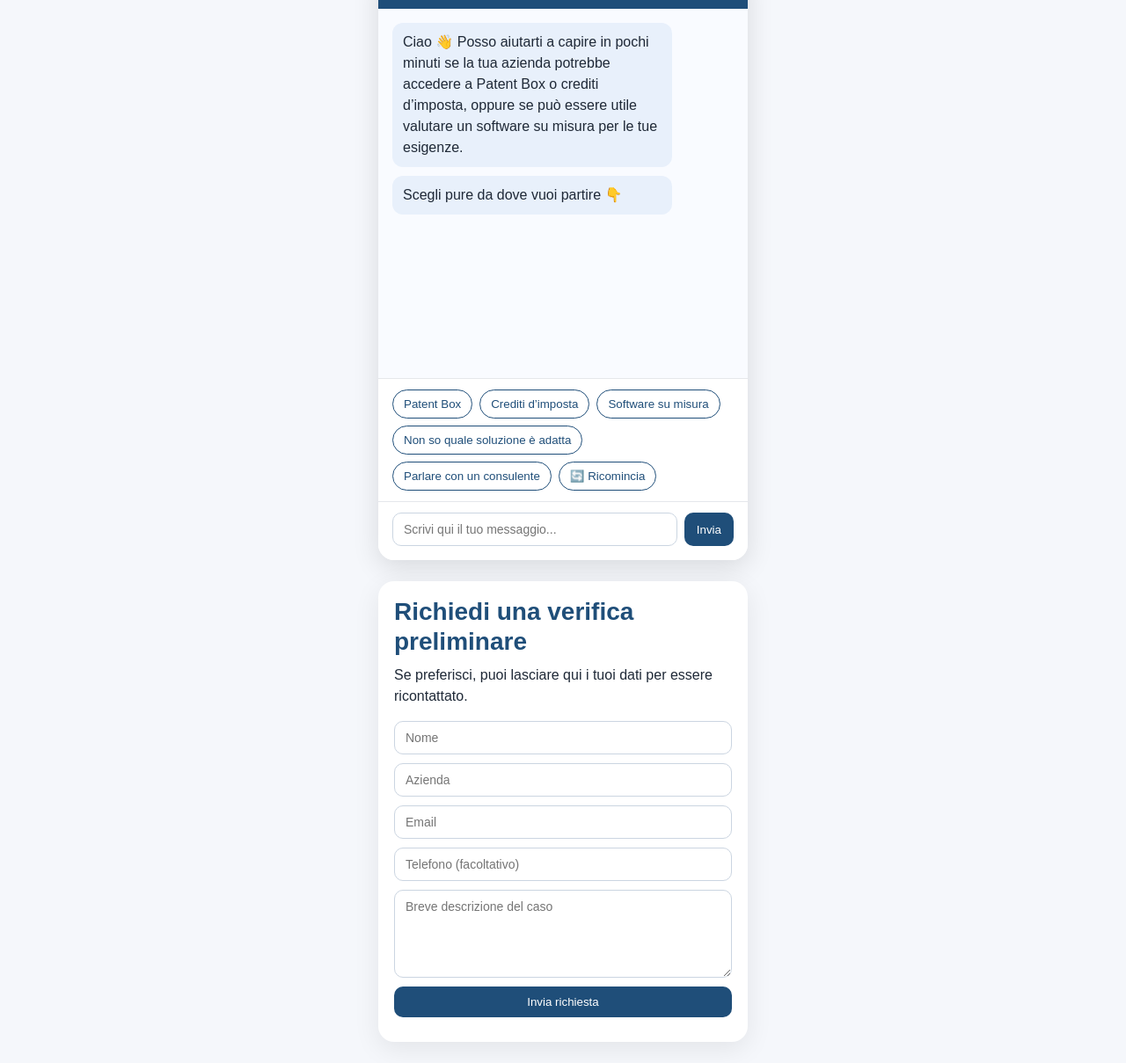
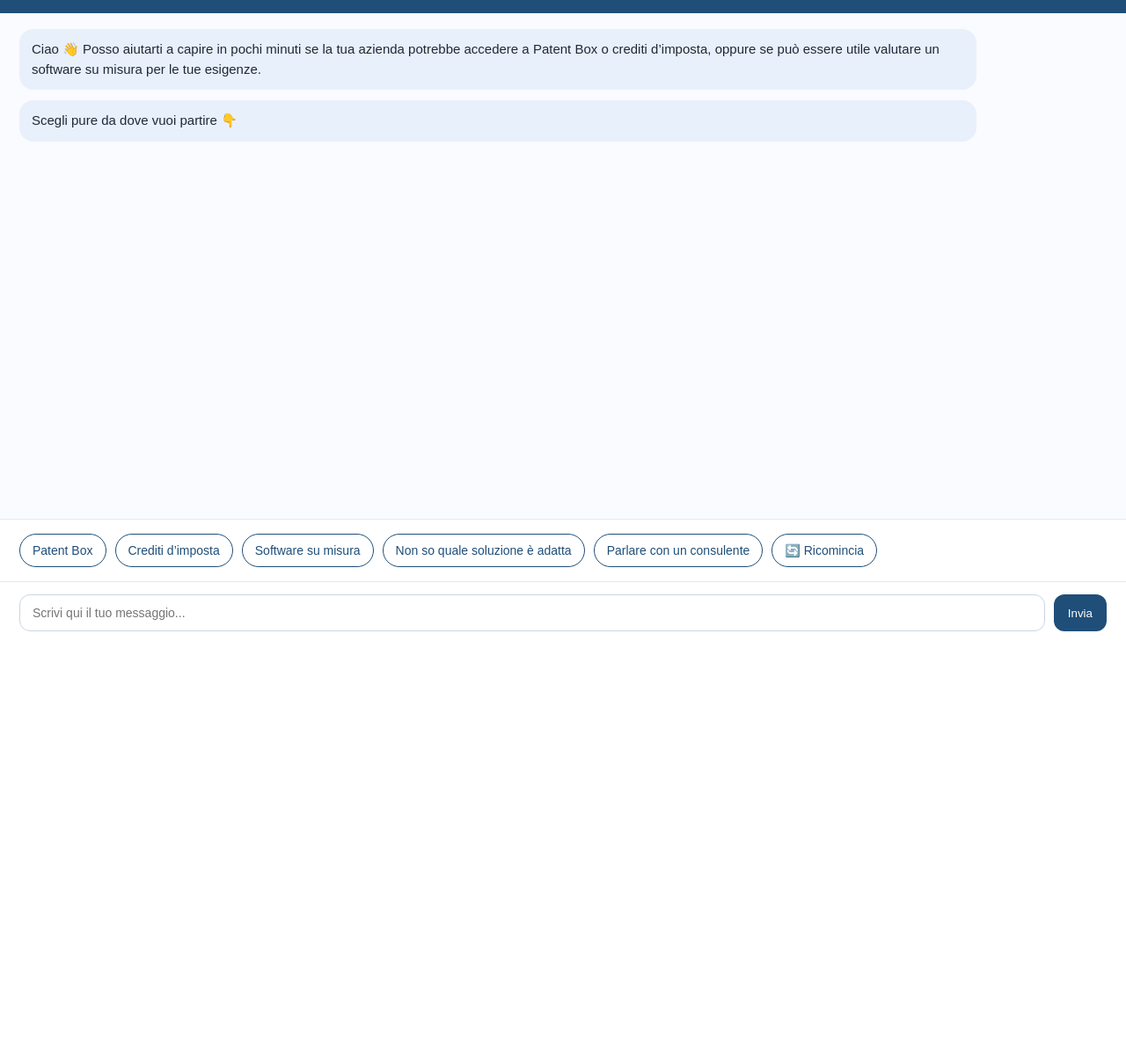
Before and after one commit to FEMA-Consulting/pmi-bot-fema, a website: page public/index.html in a window 1280 px wide. Shown: the part 64-1273 px from the top of the page at 88% size. After the commit the page ends 800 px from the top, so only its background shows below. Drawn offline with Linux system fonts and the light colour scheme.

Commit message:
Refactor CSS for layout and styling improvements

```diff
--- a/public/style.css
+++ b/public/style.css
@@ -2,35 +2,45 @@
   box-sizing: border-box;
 }
 
+html,
 body {
   margin: 0;
+  padding: 0;
+  width: 100%;
+  height: 100%;
   font-family: Arial, sans-serif;
-  background: #f5f7fb;
+  background: transparent;
   color: #1f2937;
+  overflow: hidden;
+}
+
+body {
+  display: flex;
+  justify-content: center;
+  align-items: stretch;
 }
 
 .page {
-  min-height: 100vh;
-  padding: 24px;
+  width: 100%;
+  height: 100%;
+  padding: 0;
   display: flex;
   flex-direction: column;
-  align-items: center;
-  gap: 24px;
+  gap: 0;
 }
 
-.chat-section,
-.lead-section {
+.chat-section {
+  flex: 1;
   width: 100%;
   display: flex;
-  justify-content: center;
 }
 
 .chat-widget {
   width: 100%;
-  max-width: 420px;
+  height: 100%;
   background: #ffffff;
   border-radius: 18px;
-  box-shadow: 0 8px 30px rgba(0, 0, 0, 0.12);
+  box-shadow: none;
   overflow: hidden;
   display: flex;
   flex-direction: column;
@@ -39,16 +49,17 @@ body {
 .chat-header {
   background: #1f4e79;
   color: #fff;
-  padding: 16px;
+  padding: 18px 22px;
   display: flex;
-  justify-content: space-between;
-  align-items: center;
-  gap: 12px;
+  flex-direction: column;
+  align-items: flex-start;
+  gap: 6px;
+  flex-shrink: 0;
 }
 
 .chat-header-title {
   font-weight: 700;
-  font-size: 16px;
+  font-size: 18px;
 }
 
 .chat-header-subtitle {
@@ -57,20 +68,22 @@ body {
 }
 
 .chat-body {
-  height: 420px;
+  flex: 1;
   overflow-y: auto;
-  padding: 16px;
+  padding: 18px 22px;
   background: #f9fbff;
+  min-height: 0;
 }
 
 .message {
-  max-width: 82%;
-  padding: 10px 12px;
-  border-radius: 12px;
-  margin-bottom: 10px;
+  max-width: 88%;
+  padding: 12px 14px;
+  border-radius: 16px;
+  margin-bottom: 12px;
   line-height: 1.5;
   white-space: pre-wrap;
   word-wrap: break-word;
+  font-size: 15px;
 }
 
 .message.bot {
@@ -87,20 +100,22 @@ body {
 .quick-actions {
   display: flex;
   flex-wrap: wrap;
-  gap: 8px;
-  padding: 12px 16px;
+  gap: 10px;
+  padding: 16px 22px;
   border-top: 1px solid #e5e7eb;
   background: #ffffff;
+  flex-shrink: 0;
 }
 
 .quick-btn {
   border: 1px solid #1f4e79;
   background: #ffffff;
   color: #1f4e79;
-  border-radius: 20px;
-  padding: 8px 12px;
+  border-radius: 999px;
+  padding: 10px 14px;
   cursor: pointer;
   transition: 0.2s ease;
+  font-size: 14px;
 }
 
 .quick-btn:hover {
@@ -110,18 +125,19 @@ body {
 
 .chat-form {
   display: flex;
-  gap: 8px;
-  padding: 12px 16px 16px;
+  gap: 10px;
+  padding: 14px 22px 18px;
   background: #ffffff;
   border-top: 1px solid #e5e7eb;
+  flex-shrink: 0;
 }
 
 .chat-form input {
   flex: 1;
   min-width: 0;
-  padding: 10px 12px;
+  padding: 12px 14px;
   border: 1px solid #cbd5e1;
-  border-radius: 10px;
+  border-radius: 12px;
   outline: none;
   font-size: 14px;
 }
@@ -130,99 +146,19 @@ body {
   background: #1f4e79;
   color: #ffffff;
   border: none;
-  border-radius: 10px;
-  padding: 10px 14px;
+  border-radius: 12px;
+  padding: 12px 16px;
   cursor: pointer;
   white-space: nowrap;
 }
 
-.lead-box {
-  width: 100%;
-  max-width: 420px;
-  background: #ffffff;
-  border-radius: 18px;
-  box-shadow: 0 8px 30px rgba(0, 0, 0, 0.08);
-  padding: 18px;
-}
-
-.lead-box h2 {
-  margin-top: 0;
-  margin-bottom: 10px;
-  color: #1f4e79;
-  font-size: 28px;
-  line-height: 1.2;
-}
-
-.lead-box p {
-  margin-top: 0;
-  margin-bottom: 16px;
-  line-height: 1.5;
-}
-
-.lead-box form {
-  display: flex;
-  flex-direction: column;
-  gap: 10px;
-}
-
-.lead-box input,
-.lead-box textarea {
-  width: 100%;
-  padding: 10px 12px;
-  border: 1px solid #cbd5e1;
-  border-radius: 10px;
-  font-family: inherit;
-  font-size: 14px;
-}
-
-.lead-box textarea {
-  min-height: 100px;
-  resize: vertical;
-}
-
-.lead-box button {
-  background: #1f4e79;
-  color: #ffffff;
-  border: none;
-  border-radius: 10px;
-  padding: 10px 14px;
-  cursor: pointer;
+.lead-section {
+  display: none;
 }
 
 #lead-response {
   margin-top: 10px;
   font-size: 14px;
+  line-height: 1.5;
+  color: #1f2937;
 }
-
-@media (max-width: 640px) {
-  .page {
-    padding: 14px;
-    gap: 16px;
-  }
-
-  .chat-widget,
-  .lead-box {
-    max-width: 100%;
-  }
-
-  .chat-header {
-    flex-direction: column;
-    align-items: flex-start;
-  }
-
-  .chat-body {
-    height: 360px;
-  }
-
-  .chat-form {
-    flex-direction: column;
-  }
-
-  .chat-form button {
-    width: 100%;
-  }
-
-  .lead-box h2 {
-    font-size: 24px;
-  }
-}
```
